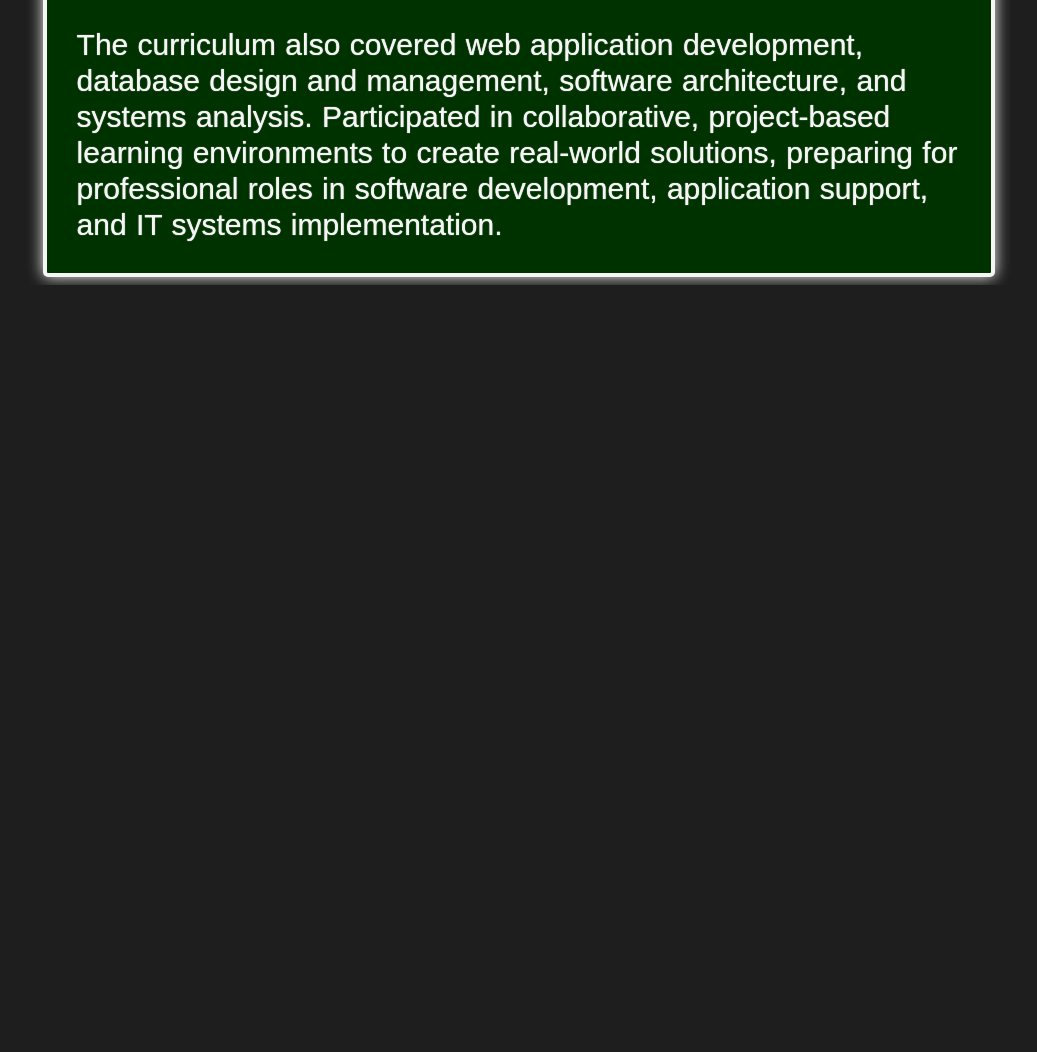
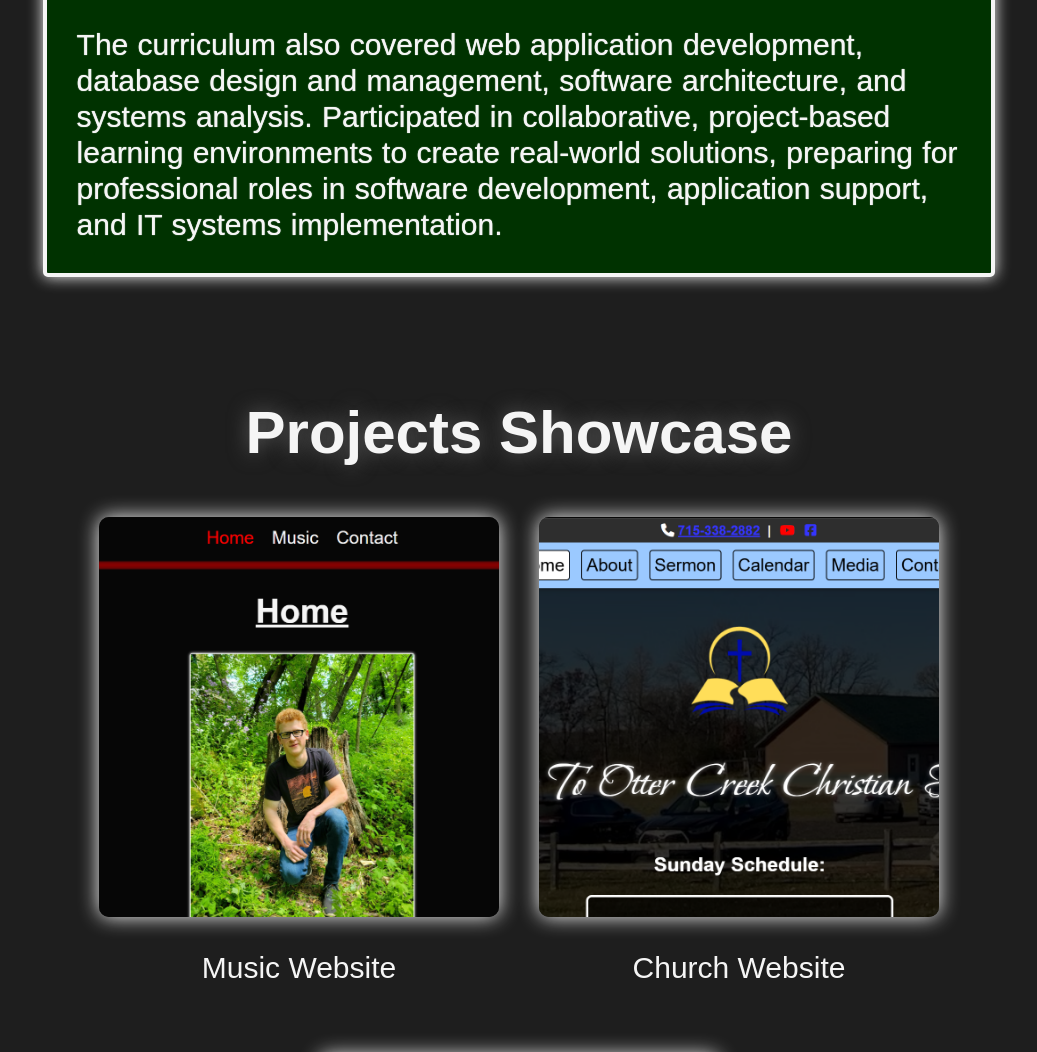
Before and after one commit to liefesutliff/portfolio, a plain HTML site: page index.html in a window 1280 px wide. Shown: the part 1544-2596 px from the top of the page, without its empty margins (121-1158 px from the left). Before the commit the page ends 1829 px from the top, so only its background shows below. Drawn offline with Linux system fonts and the light colour scheme.

Commit message:
added projects and other adjustments

```diff
--- a/css/styles.css
+++ b/css/styles.css
@@ -47,3 +47,46 @@ body {
   word-spacing: 1px;
   line-height: 1.2;
 }
+
+.projectShowcase {
+  margin: auto;
+  display: flex;
+  flex-wrap: wrap;
+  justify-content: center;
+  gap: 40px;
+  width: 70%;
+}
+
+.projects {
+  flex-direction: row;
+  font-size: 25px;
+  border-radius: 10px;
+  box-shadow: 0px 0px 20px #F5F5F5;
+  text-shadow: 0px 0px 1px #F5F5F5;
+  word-spacing: 1px;
+  line-height: 1.4;
+}
+
+#lsm, #occf, #codmrandom {
+  width: 400px;
+  height: 400px;
+  transition: 0.3s;
+}
+
+/* Hover for boxes */
+#lsm:hover, #occf:hover, #codmrandom:hover {
+  width: 390px;
+  height: 390px;
+  box-shadow: 0px 0px 0px #F5F5F5;
+  transition: 0.4s;
+}
+
+.projContainer {
+  flex: 1 1 400px;
+  max-width: 400px;
+  text-align: center;
+}
+
+.subBoxText {
+  font-size: 30px;
+}
--- a/index.html
+++ b/index.html
@@ -21,5 +21,13 @@
     </ul>
     The curriculum also covered web application development, database design and management, software architecture, and systems analysis. Participated in collaborative, project-based learning environments to create real-world solutions, preparing for professional roles in software development, application support, and IT systems implementation.
   </div>
+  <br><br><br><br>
+  <h2 class="subTitle">Projects Showcase</h2>
+  <div class="projectShowcase">
+    <div class="projContainer"><a href="https://liefesutliffmusic.com/" target="_blank"><img src="/images/lsm.png" alt="" class="projects" id="lsm"></a><p class="subBoxText">Music Website</p></div>
+    <div class="projContainer"><a href="https://ottercreekcf.netlify.app/" target="_blank"><img src="/images/occf.png" alt="" class="projects" id="occf"></a><p class="subBoxText">Church Website</p></div>
+    <div class="projContainer"><a href="https://codmrandom.netlify.app/" target="_blank"><img src="/images/codmrandom.png" alt="" class="projects" id="codmrandom"></a><p class="subBoxText">CODM Loadout Randomizer</p></div>
+  </div>
+  <br><br><br><br>
 </body>
 </html>
```
Also changed, not shown: images/codmrandom.png (added), images/lsm.png (added), images/occf.png (added).
